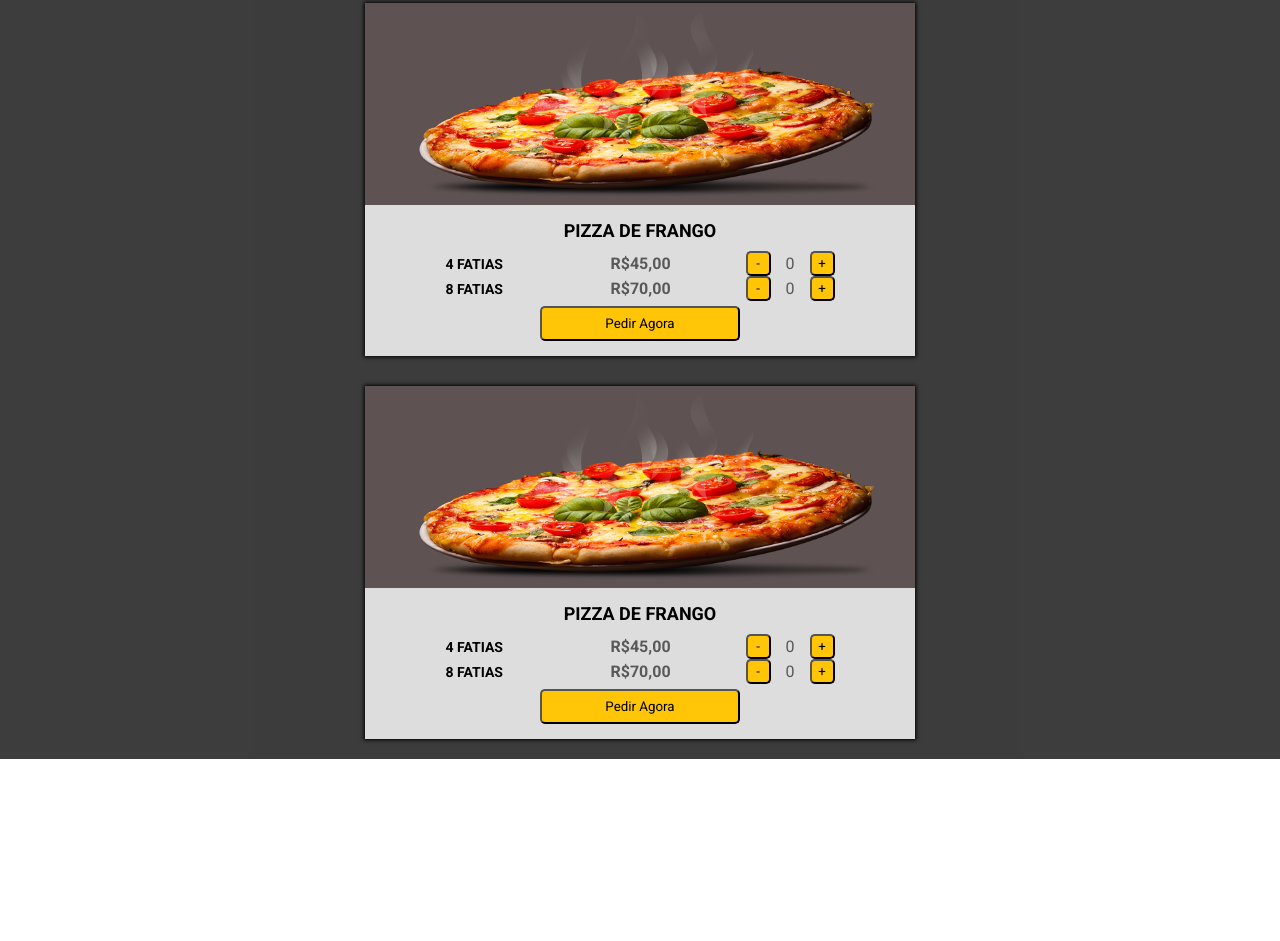
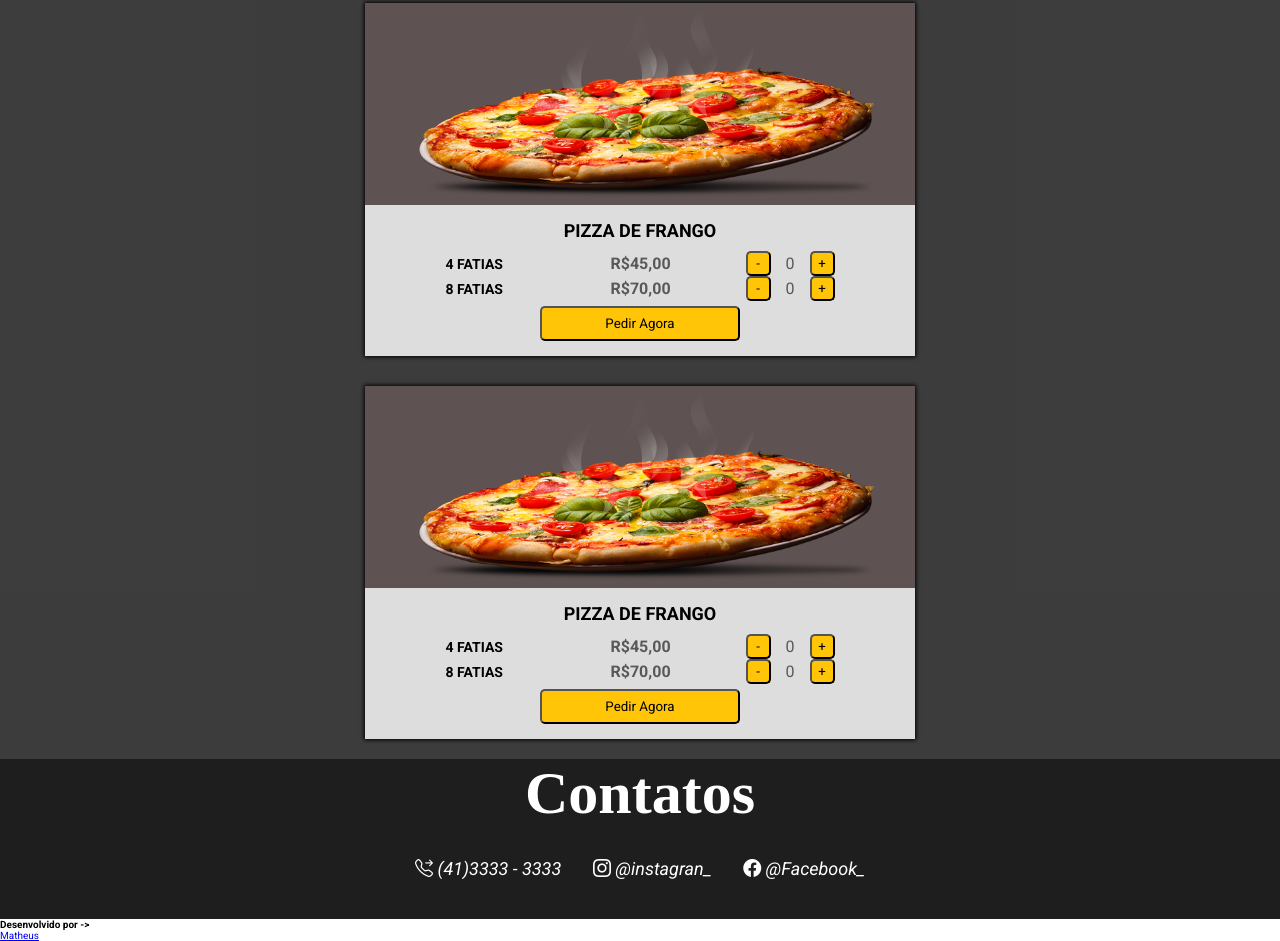
Before and after one commit to Matheus974/Site-Pizzaria, a plain HTML site: page index.html in a window 1280 px wide. Shown: the part 4491-5432 px from the top of the page. Before the commit the page ends 5250 px from the top, so only its background shows below. Drawn offline with nearby package versions, Linux system fonts and the light colour scheme.

Commit message:
desenvolvendo o footer

```diff
--- a/assets/css/style.css
+++ b/assets/css/style.css
@@ -387,6 +387,51 @@ html {
 
 }
 
+.contatos {
+    width: 100%;
+    background-color: #1f1e1f;
+    display: flex;
+    flex-direction: column;
+    justify-content: center;
+    align-items: center;
+    font-size: 1.8rem;
+    color: white;
+    padding-bottom: 4rem;
+
+
+}
+
+.contatos h3 {
+    font-size: 6rem;
+    margin-bottom: 3rem;
+    font-family: "Indie Flower";
+}
+
+.secaoContatos {
+    width: 450px;
+    display: flex;
+    align-items: center;
+    justify-content: space-between;
+}
+
+.secaoContatos i {
+    margin-top: 1rem;
+    cursor: pointer;
+    transition: all 200ms ease-in ;
+}
+
+
+.secaoContatos i:hover {
+    color: #Ffc506;
+}
+
+
+
+
+
+
+
+
 
 
 
--- a/index.html
+++ b/index.html
@@ -383,6 +383,40 @@
 
         </section>
 
+        <section class="contatos" id="contatos">
+            <h3>Contatos</h3>
+
+            <div class="secaoContatos">
+                <div>
+                    <i class="bi-telephone-forward">
+                        <span>(41)3333 - 3333</span>
+
+                    </i>
+                </div>
+
+                <div>
+                    <i class="bi bi-instagram">
+                        <span>@instagran_</span>
+                    </i>
+                </div>
+
+                <div>
+                    <i class="bi bi-facebook">
+                        <span>@Facebook_ </span>
+                    </i>
+                </div>
+
+            </div>
+
+
+
+        </section>
+
+        <footer>
+            <h4>Desenvolvido por -></h4>
+            <a href="https://www.linkedin.com/in/matheus-eduardo-da-silva-santos-715a6a245/" target="_blank">Matheus</a>
+        </footer>
+
 
 
 
```
